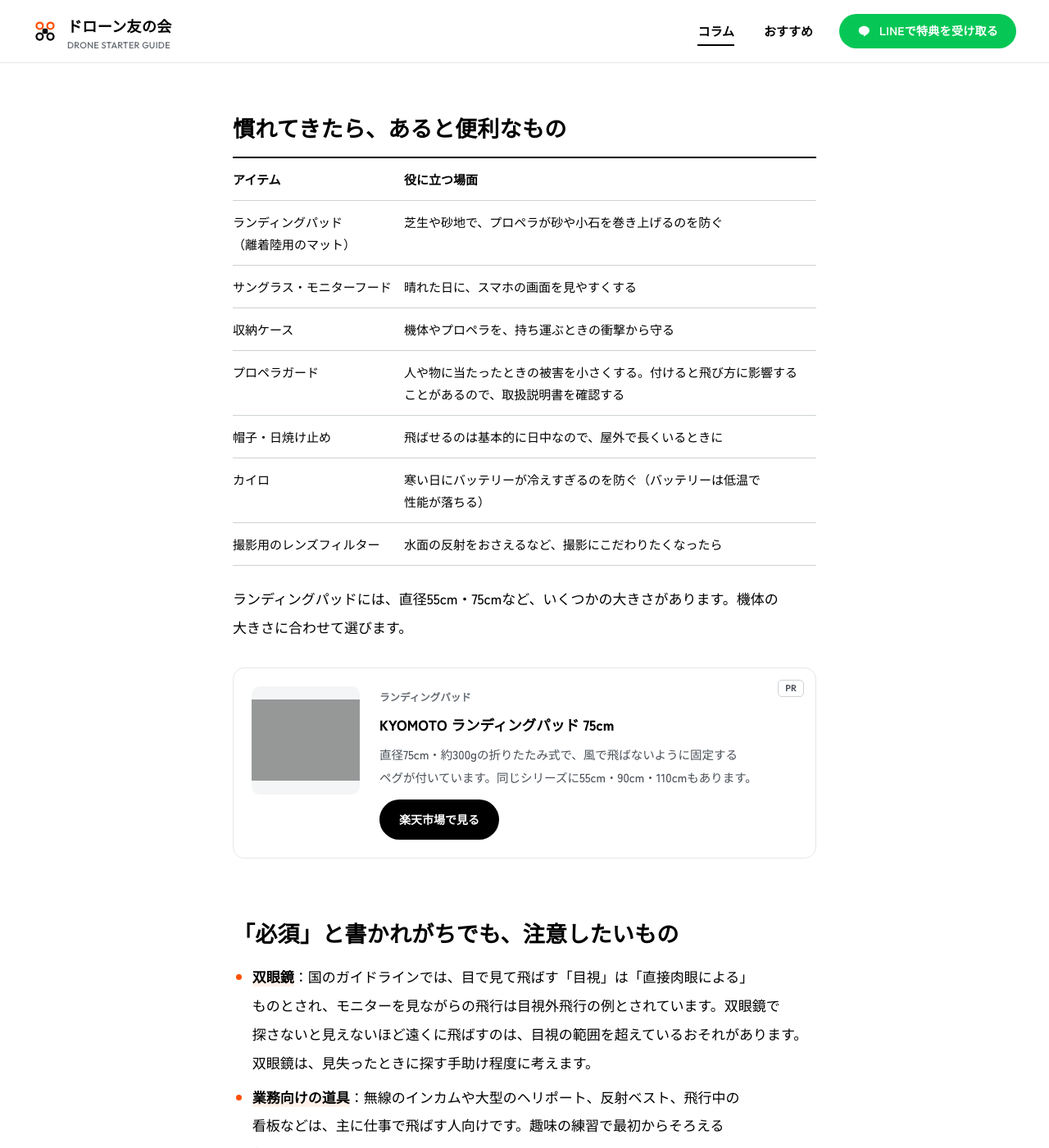
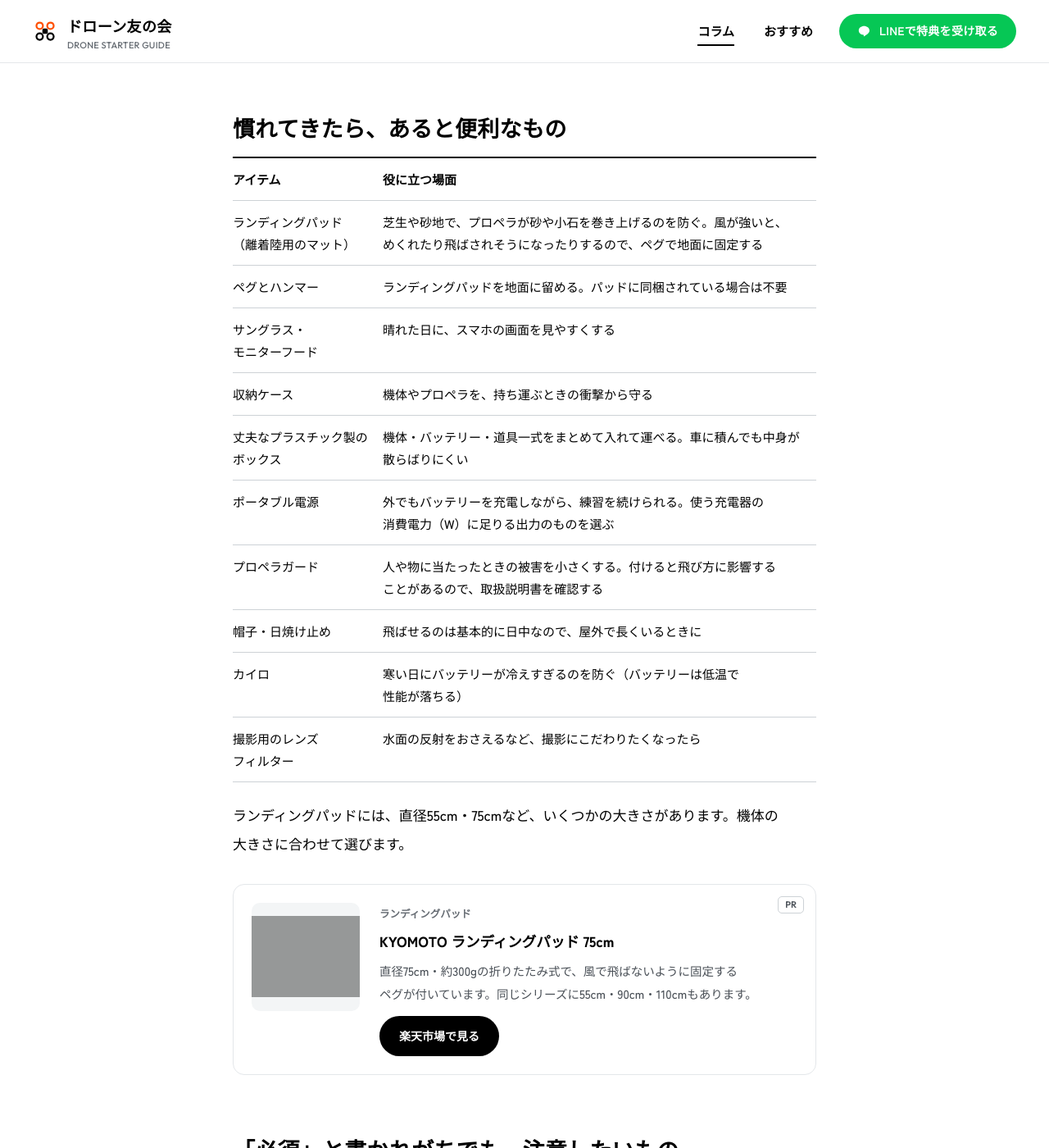
Before and after one commit to KoheiMizoguchi/drone-tomonokai, a Jekyll site: the page built from _posts/2026-10-05-drone-essential-items.md, in a window 1280 px wide and 1400 px high, scrolled down 4366 px. Shown: the whole window at 82% size. Built offline with Jekyll 4.4.1, drawn with Linux system fonts in a browser that asks for light colours; grey boxes are pictures that could not be loaded.

```diff
--- a/_includes/home-sns.html
+++ b/_includes/home-sns.html
@@ -2,7 +2,7 @@
 {%- include sns-count.html -%}
 {%- assign roomlen = site.rakuten_room_url | size -%}
 {%- if sns_count > 0 %}
-  <section class="sec" id="sns">
+  <section class="sec alt" id="sns">
     <div class="wrap">
       <div class="sec-head">
         <span class="tag">Follow us</span>
--- a/_posts/2026-10-05-drone-essential-items.md
+++ b/_posts/2026-10-05-drone-essential-items.md
@@ -75,13 +75,16 @@ image_alt: オレンジの背景に「ドローン本体のほかに、最低限
 
 | アイテム | 役に立つ場面 |
 |---|---|
-| ランディング<wbr>パッド（離着陸用の<wbr>マット） | 芝生や砂地で、プロペラが砂や小石を巻き上げるのを防ぐ |
+| ランディング<wbr>パッド（離着陸用の<wbr>マット） | 芝生や砂地で、プロペラが砂や小石を巻き上げるのを防ぐ。風が強いと、めくれたり飛ばされそうになったりするので、ペグで地面に固定する |
+| ペグと<wbr>ハンマー | ランディングパッドを地面に留める。パッドに同梱されている場合は不要 |
 | サングラス・<wbr>モニターフード | 晴れた日に、スマホの画面を見やすくする |
 | 収納ケース | 機体やプロペラを、持ち運ぶときの衝撃から守る |
+| 丈夫な<wbr>プラスチック製の<wbr>ボックス | 機体・バッテリー・道具一式をまとめて入れて運べる。車に積んでも中身が散らばりにくい |
+| ポータブル<wbr>電源 | 外でもバッテリーを充電しながら、練習を続けられる。使う充電器の消費電力（W）に足りる出力のものを選ぶ |
 | プロペラガード | 人や物に当たったときの被害を小さくする。付けると飛び方に影響することがあるので、取扱説明書を確認する |
 | 帽子・日焼け止め | 飛ばせるのは基本的に日中なので、屋外で長くいるときに |
 | カイロ | 寒い日にバッテリーが冷えすぎるのを防ぐ（バッテリーは低温で性能が落ちる） |
-| 撮影用の<wbr>レンズフィルター | 水面の反射をおさえるなど、撮影にこだわりたくなったら |
+| 撮影用の<wbr>レンズ<wbr>フィルター | 水面の反射をおさえるなど、撮影にこだわりたくなったら |
 
 ランディングパッドには、直径55cm・75cmなど、いくつかの大きさがあります。機体の大きさに合わせて選びます。
 
```
Also changed, not shown: index.html (+6 -5 lines).
